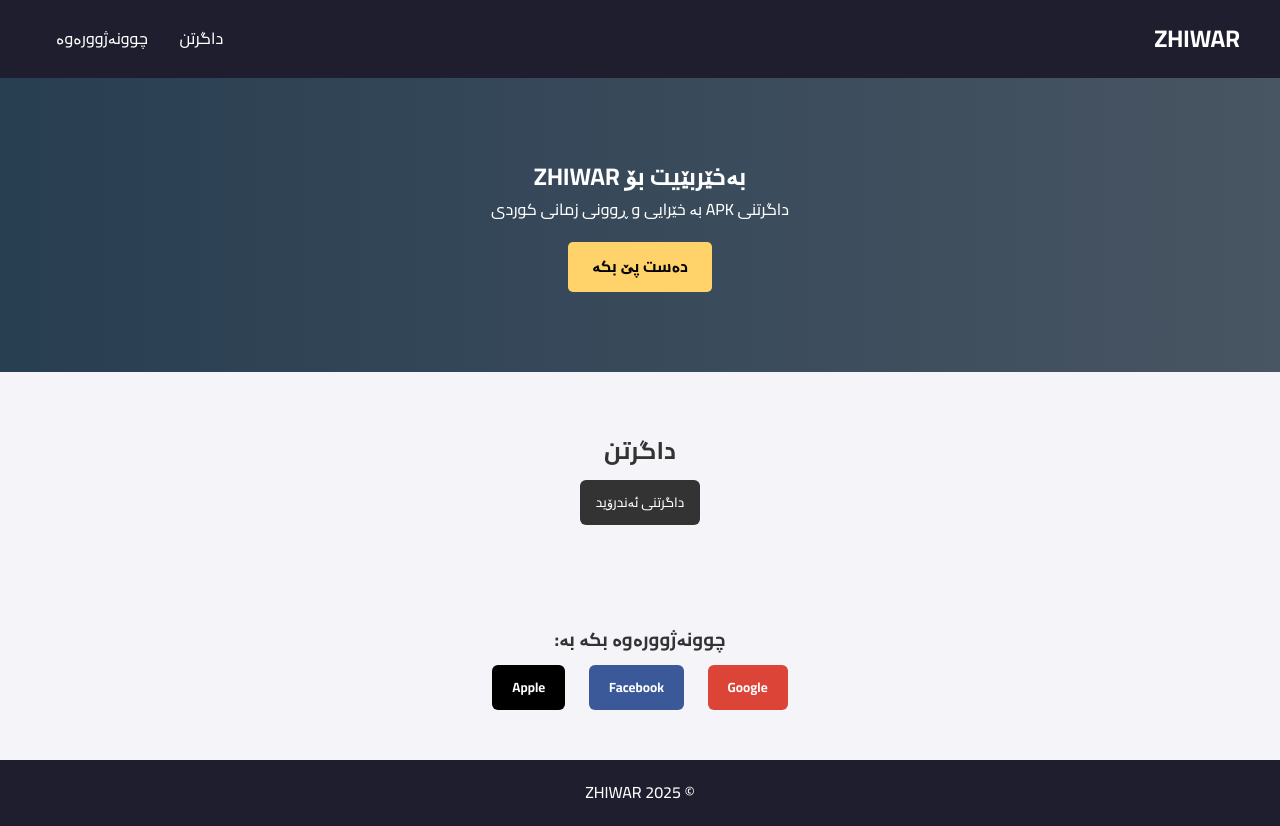
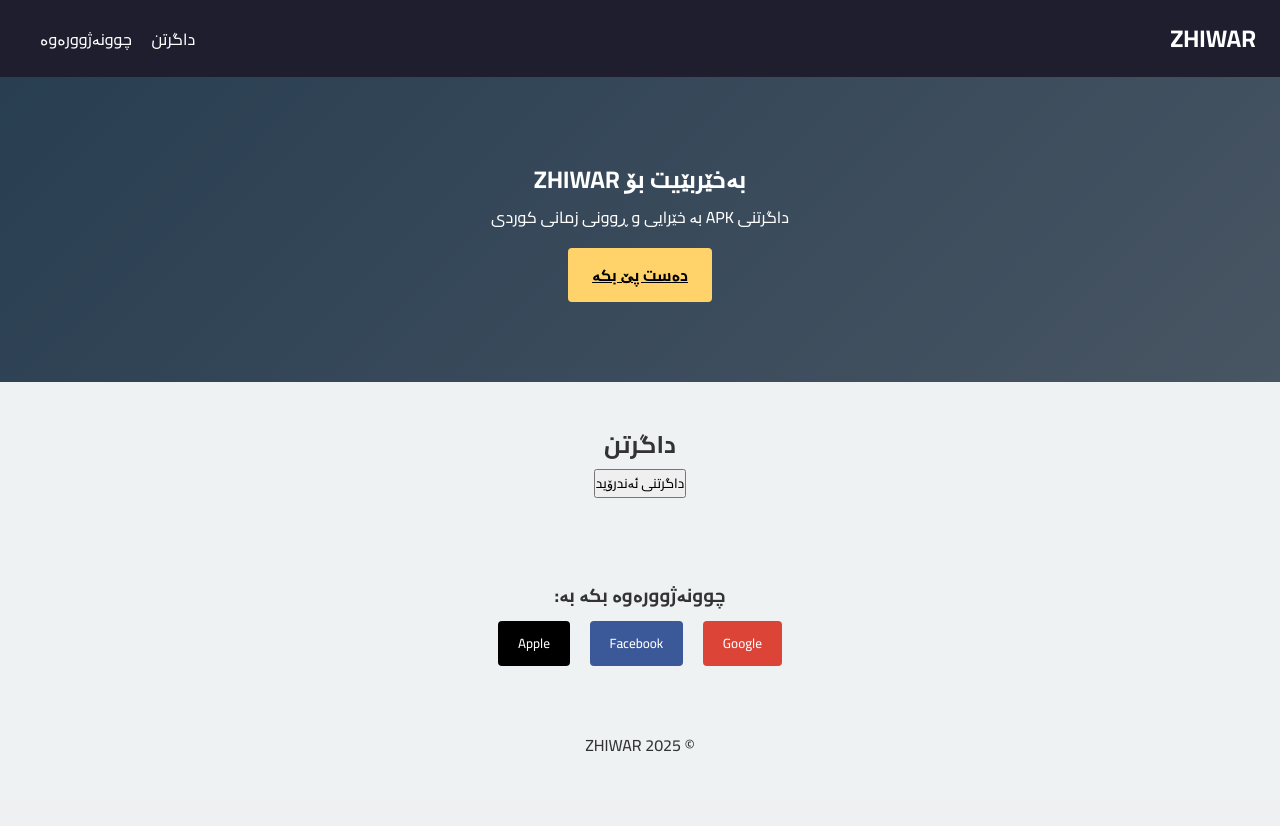
Before and after one commit to zhiwar404M/WEBSITE, a PHP site: page / in a window 1280 px wide. After the commit the page ends 752 px from the top, so only its background shows below. Run offline with PHP 8.4, Linux system fonts and the light colour scheme; some libraries are stand-ins or nearby versions.

Commit message:
Update style.css

```diff
--- a/style.css
+++ b/style.css
@@ -1,26 +1,9 @@
-* {
-  box-sizing: border-box;
-  margin: 0;
-  padding: 0;
-  font-family: 'Cairo', sans-serif;
+* { margin:0;padding:0;box-sizing:border-box;font-family:'Cairo'; }
+body { background:#eef2f3; color:#333; }
+header {
+  display:flex;justify-content:space-between;align-items:center;
+  background:#1e1e2f;color:#fff;padding:16px 24px;
 }
-
-body {
-  background: #f4f4f9;
-  color: #333;
-  line-height: 1.6;
-}
-
-header {
-  background: #1e1e2f;
-  color: #fff;
-  display: flex;
-  justify-content: space-between;
-  align-items: center;
-  padding: 20px 40px;
-  box-shadow: 0 2px 10px rgba(0,0,0,0.1);
-  * { margin:0;padding:0;box-sizing:border-box;font-family:'Cairo'; }
-
 .logo{font-size:1.5rem;font-weight:700;}
 nav a{color:#fff;margin-left:16px;text-decoration:none;font-weight:500;}
 .hero{text-align:center;padding:80px 20px;background:linear-gradient(135deg,#283e51,#485563);color:#fff;}
@@ -32,110 +15,3 @@
 .social-buttons .facebook {background:#3b5998;}
 .social-buttons .apple {background:#000;}
 footer{text-align:center;padding:16px;color:#333;}
-}
-
-.logo {
-  font-size: 24px;
-  font-weight: 700;
-}
-
-nav a {
-  color: #fff;
-  margin: 0 12px;
-  text-decoration: none;
-  font-weight: bold;
-}
-
-nav a:hover {
-  color: #ffd369;
-}
-
-.hero {
-  text-align: center;
-  padding: 80px 20px;
-  background: linear-gradient(to right, #283e51, #485563);
-  color: #fff;
-}
-
-.cta {
-  display: inline-block;
-  margin-top: 20px;
-  padding: 12px 24px;
-  background: #ffd369;
-  color: #000;
-  border-radius: 5px;
-  text-decoration: none;
-  font-weight: bold;
-  transition: background 0.3s ease;
-}
-
-.cta:hover {
-  background: #ffb347;
-}
-
-.programs {
-  padding: 60px 20px;
-  text-align: center;
-}
-
-.program-grid {
-  display: flex;
-  justify-content: center;
-  margin-top: 20px;
-}
-
-.card {
-  background: #fff;
-  border-radius: 10px;
-  padding: 20px 30px;
-  box-shadow: 0 4px 10px rgba(0,0,0,0.1);
-  max-width: 300px;
-}
-
-button {
-  background: #333;
-  color: #fff;
-  border: none;
-  padding: 10px 16px;
-  margin-top: 10px;
-  border-radius: 6px;
-  cursor: pointer;
-  transition: background 0.3s ease;
-}
-
-button:hover {
-  background: #555;
-}
-
-.social-login {
-  text-align: center;
-  padding: 40px 20px;
-}
-
-.social-buttons button {
-  margin: 10px;
-  padding: 10px 20px;
-  border: none;
-  border-radius: 6px;
-  color: white;
-  font-weight: bold;
-  cursor: pointer;
-  transition: 0.3s;
-}
-
-.social-buttons .google {
-  background: #db4437;
-}
-.social-buttons .facebook {
-  background: #3b5998;
-}
-.social-buttons .apple {
-  background: #000;
-}
-
-footer {
-  text-align: center;
-  padding: 20px;
-  background: #1e1e2f;
-  color: #fff;
-}
```
